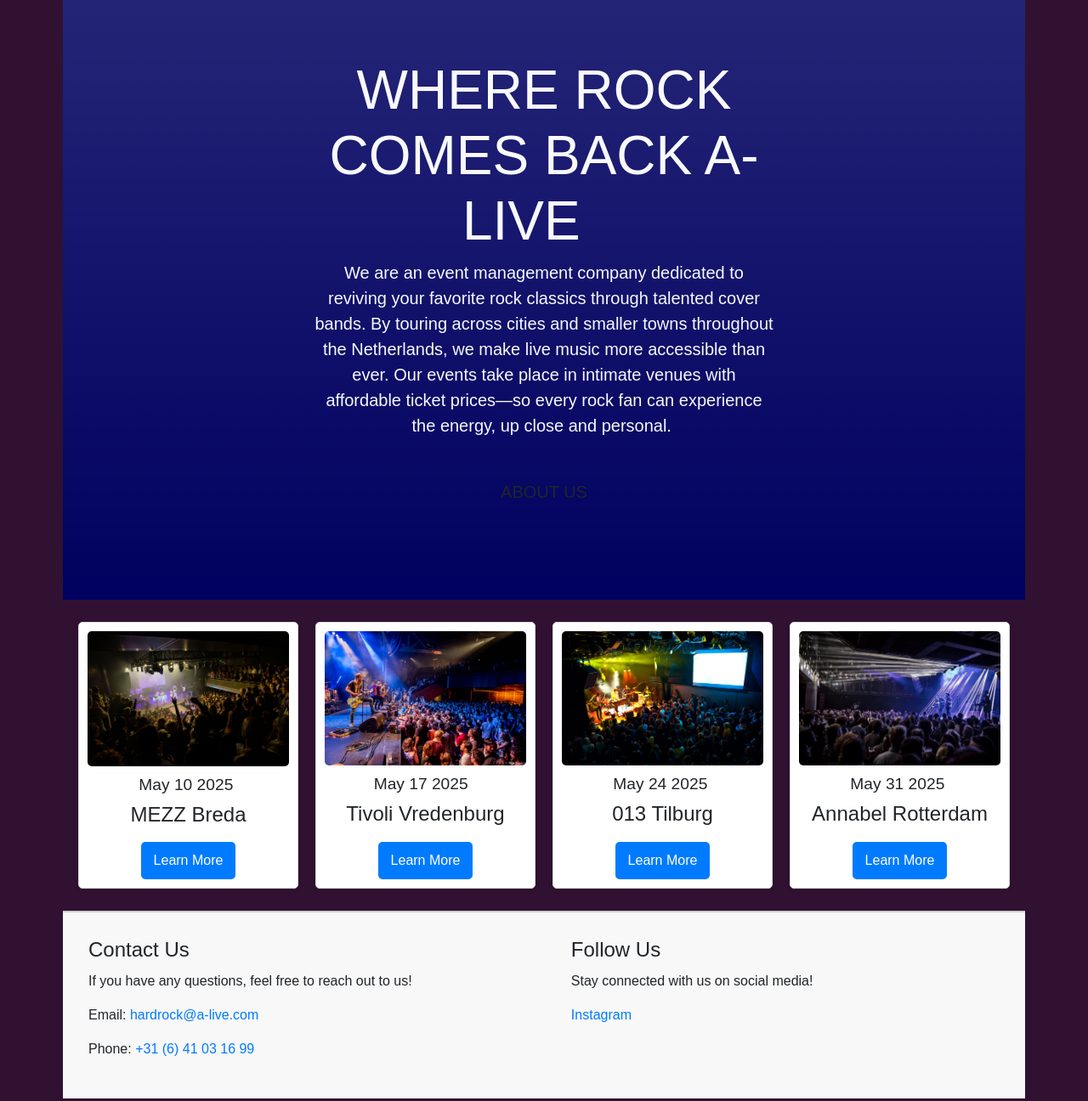
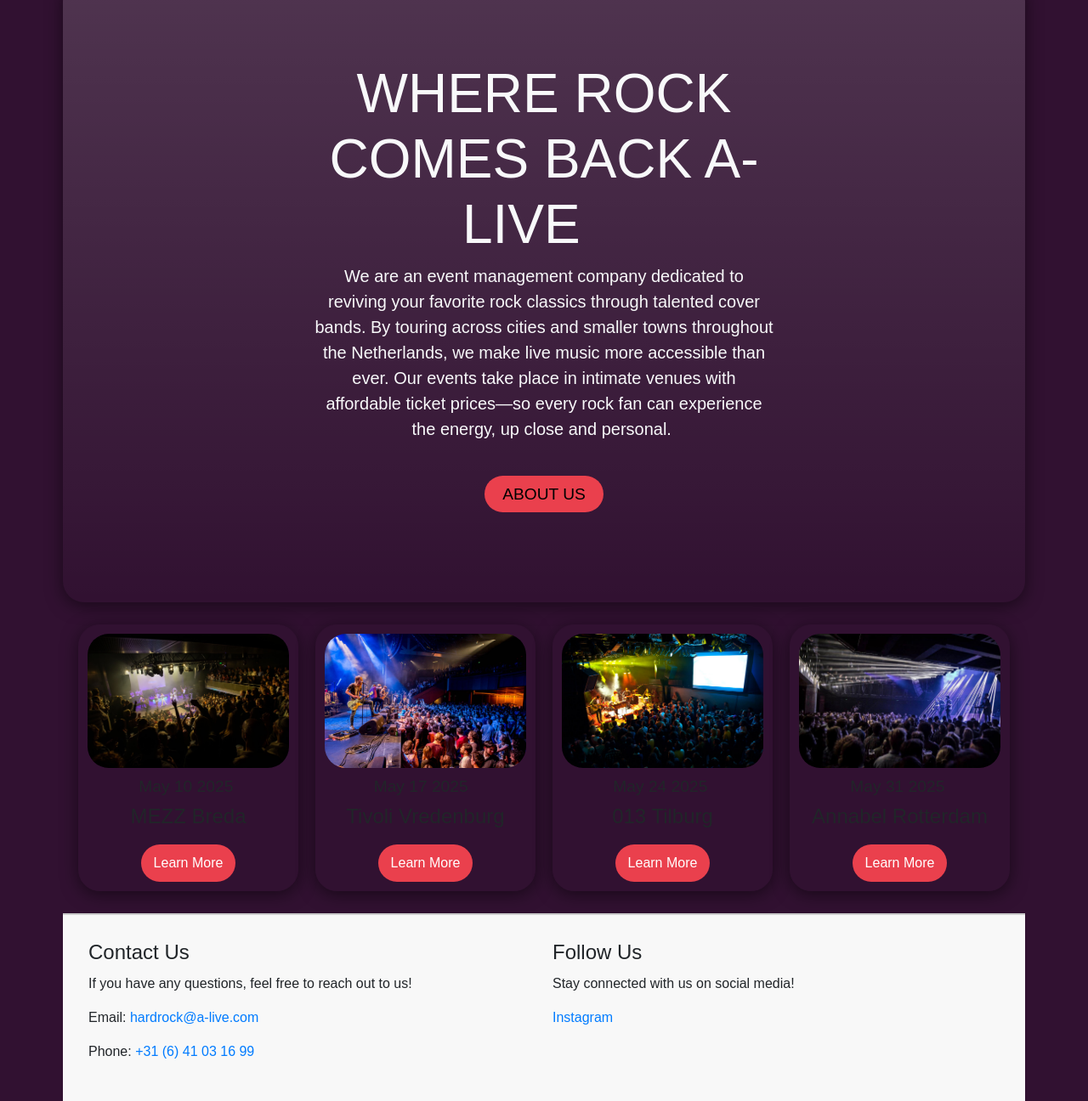
Before and after one commit to SomeonesHamster/A.live, a plain HTML site: page index.html in a window 1280 px wide. Shown: the part 670-1966 px from the top of the page at 85% size. Drawn offline with nearby package versions, Linux system fonts and the light colour scheme; files that its build step writes are made by us from their sources.

Commit message:
adjusted colours and borders rounded

```diff
--- a/css/styles.css
+++ b/css/styles.css
@@ -18,7 +18,10 @@ header {
 /* Changing the background color for the navigation bar */
 
 .navbar {
-	background-color: #FFFFFF;
+    background-color: #E4414C; /* Background color */
+    border-radius: 25px; /* Rounded corners */
+    padding: 10px; /* Optional: Add some padding */
+    box-shadow: 0 4px 10px rgba(0, 0, 0, 0.2); /* Optional: Add a shadow for a floating effect */
 }
 
 /* Effect on social media buttons */
@@ -42,14 +45,31 @@ footer a:hover {
 		0 0 .2em white,
 		0 0 .5em white;
 }
+header {
+    border-radius: 25px; /* Rounded corners */
+    overflow: hidden; /* Prevents overflow */
+    background: linear-gradient(to bottom, #311131, #6a0dad); /* Example gradient background */
+    padding: 20px; /* Increased top padding (40px) */
+    box-shadow: 0 4px 20px rgba(0, 0, 0, 0.5); /* Drop shadow */
+}
+.btn-custom {
+    background-color: #EA404D; /* Change to your desired color */
+    color: #000; /* Text color */
+    border-radius: 25px; /* Rounded button */
+    padding: 10px 20px; /* Adjust padding for button size */
+    font-size: 1.2rem; /* Adjust font size */
+    transition: background-color 0.3s; /* Smooth transition for hover effect */
+}
 
+.btn-custom:hover {
+    background-color: #e6b800; /* Change color on hover */
+}
 body {
     font-family: Arial, sans-serif;
     background-color: #311131;
     margin: 0;
     padding: 20px;
 }
-
 .gallery {
     display: flex;
     justify-content: space-between;
@@ -57,20 +77,20 @@ body {
 }
 
 .item {
-    background: white;
-    border: 1px solid #ddd;
-    border-radius: 5px;
+    background: #311131;
+    border: 1px solid #311131;
+    border-radius: 25px;
     margin: 10px;
     padding: 10px;
     text-align: center;
     width: calc(25% - 20px); /* Adjust width for 4 items */
-    box-shadow: 0 2px 5px rgba(0, 0, 0, 0.1);
+    box-shadow: 0 4px 20px rgba(0, 0, 0, 0.5); /* Drop shadow */
 }
 
 .item img {
     max-width: 100%;
     height: auto;
-    border-radius: 5px;
+    border-radius: 25px;
 }
 
 .item h3 {
@@ -82,10 +102,10 @@ body {
     display: inline-block;
     margin-top: 10px;
     padding: 10px 15px;
-    background-color: #007BFF;
+    background-color: #EA404D;
     color: white;
     text-decoration: none;
-    border-radius: 5px;
+    border-radius: 25px;
 }
 
 .item a:hover {
@@ -101,7 +121,7 @@ body {
 }
 
 .contact-column {
-    width: 48%; /* Adjust width as needed */
+    width: 50%; /* Adjust width as needed */
     padding: 10px;
 }
 
```
